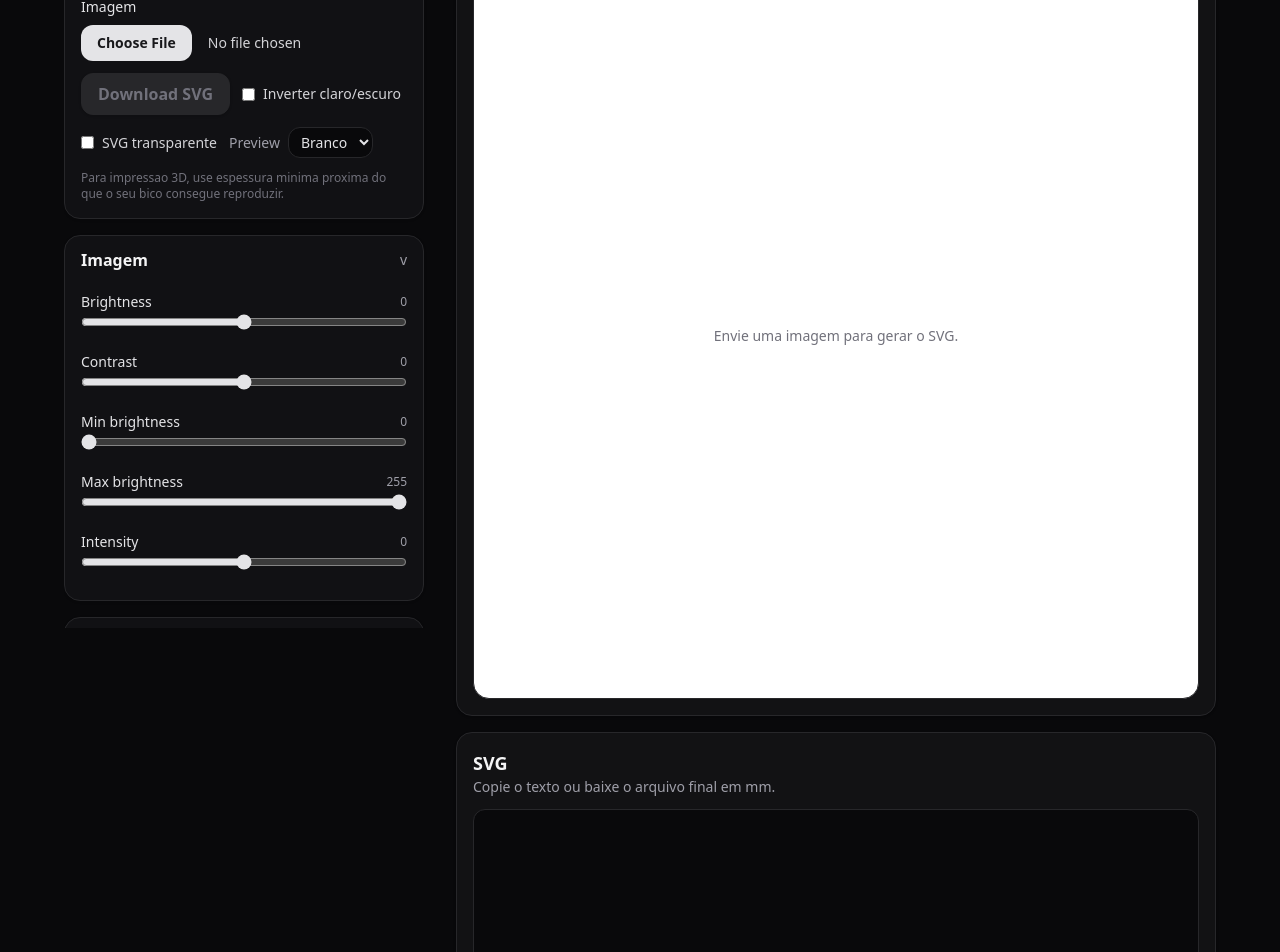
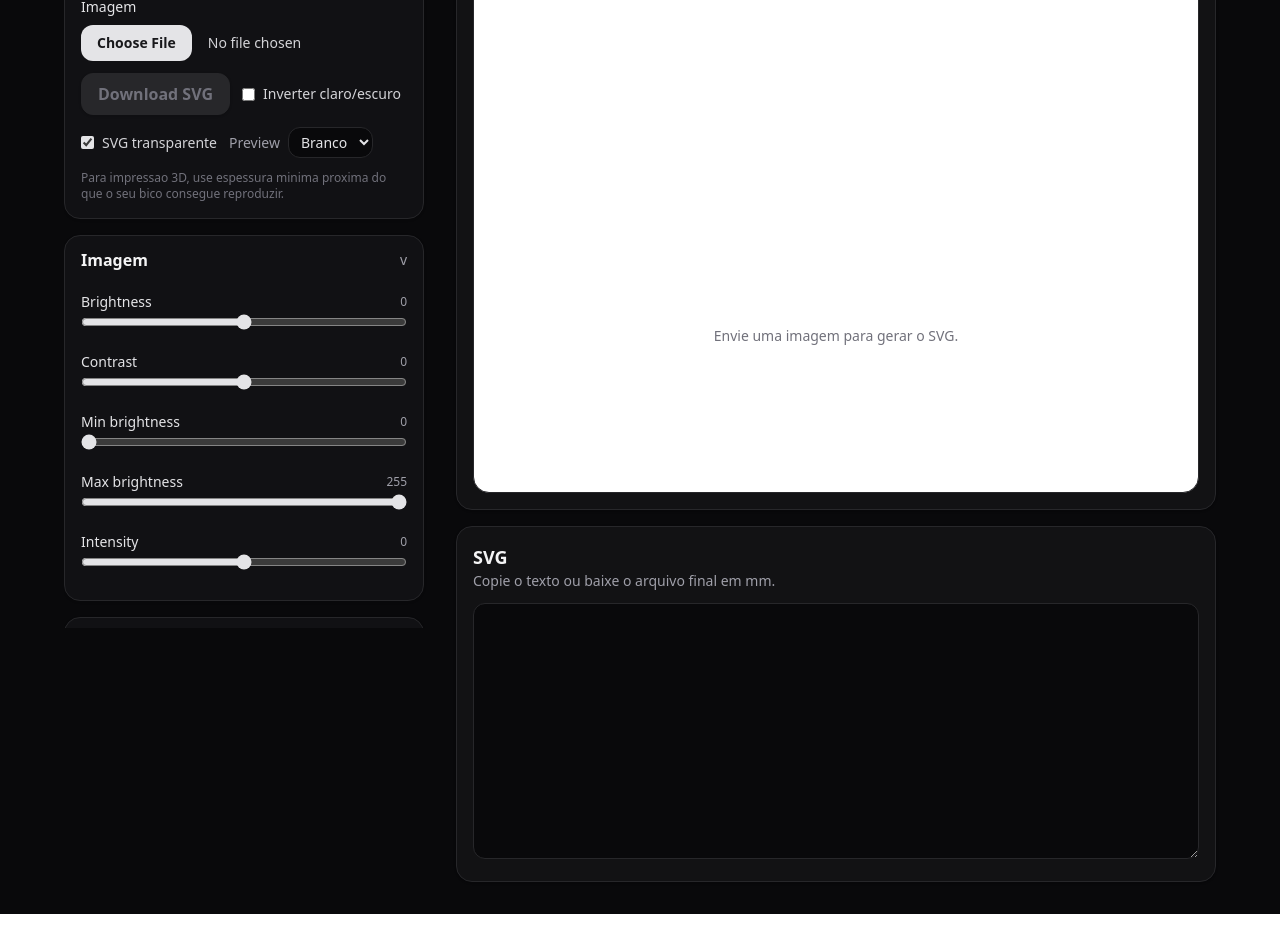
Before and after one commit to diehlstlflix/halftone, a React (Vite) app: page / in a window 1280 px wide. Shown: the part 140-1092 px from the top of the page. After the commit the page ends 1054 px from the top, so only its background shows below. Built offline with nearby package versions, Linux system fonts and the light colour scheme.

Commit message:
Fix: transparent SVG default, min thickness 0.8mm, pan/drag preview, responsive layout

```diff
--- a/src/App.jsx
+++ b/src/App.jsx
@@ -5,6 +5,8 @@ import {
   generateLineHalftoneSvg,
   getOutputHeightMm,
 } from "../core/line-halftone.js";
+
+const MIN_THICKNESS_MM = 0.8;
 
 function Section({ title, children, defaultOpen = true }) {
   return (
@@ -85,6 +87,8 @@ async function readImageDataFromFile(file, canvas) {
 
 export default function LineHalftoneApp() {
   const canvasRef = useRef(null);
+  const panStart = useRef(null);
+
   const [fileName, setFileName] = useState("");
   const [image, setImage] = useState(null);
   const [imageAspectRatio, setImageAspectRatio] = useState(1);
@@ -95,7 +99,7 @@ export default function LineHalftoneApp() {
   const [maxBrightness, setMaxBrightness] = useState(DEFAULT_GENERATION_OPTIONS.maxBrightness);
   const [angleDeg, setAngleDeg] = useState(DEFAULT_GENERATION_OPTIONS.angleDeg);
   const [lineSpacingMm, setLineSpacingMm] = useState(DEFAULT_GENERATION_OPTIONS.lineSpacingMm);
-  const [minThicknessMm, setMinThicknessMm] = useState(DEFAULT_GENERATION_OPTIONS.minThicknessMm);
+  const [minThicknessMm, setMinThicknessMm] = useState(MIN_THICKNESS_MM);
   const [maxThicknessMm, setMaxThicknessMm] = useState(DEFAULT_GENERATION_OPTIONS.maxThicknessMm);
   const [intensity, setIntensity] = useState(DEFAULT_GENERATION_OPTIONS.intensity);
   const [gamma, setGamma] = useState(DEFAULT_GENERATION_OPTIONS.gamma);
@@ -107,8 +111,11 @@ export default function LineHalftoneApp() {
   const [marginMm, setMarginMm] = useState(DEFAULT_GENERATION_OPTIONS.marginMm);
   const [simplifyMm, setSimplifyMm] = useState(DEFAULT_GENERATION_OPTIONS.simplifyMm);
   const [invert, setInvert] = useState(DEFAULT_GENERATION_OPTIONS.invert);
-  const [transparentSvg, setTransparentSvg] = useState(DEFAULT_GENERATION_OPTIONS.transparentSvg);
+  const [transparentSvg, setTransparentSvg] = useState(true);
   const [previewBackground, setPreviewBackground] = useState("white");
+
+  const [pan, setPan] = useState({ x: 0, y: 0 });
+  const [dragging, setDragging] = useState(false);
 
   const generationOptions = useMemo(
     () => ({
@@ -158,26 +165,22 @@ export default function LineHalftoneApp() {
   const deferredOptions = useDeferredValue(generationOptions);
   const svgText = useMemo(() => {
     if (!image) return "";
-    return generateLineHalftoneSvg({
-      image,
-      options: deferredOptions,
-    });
+    return generateLineHalftoneSvg({ image, options: deferredOptions });
   }, [deferredOptions, image]);
   const previewMarkup = useMemo(() => (svgText ? { __html: svgText } : null), [svgText]);
 
   async function onPickFile(event) {
     const file = event.target.files?.[0];
     if (!file || !canvasRef.current) return;
-
     setFileName(file.name);
     const loaded = await readImageDataFromFile(file, canvasRef.current);
     setImage(loaded);
     setImageAspectRatio(loaded.aspectRatio);
+    setPan({ x: 0, y: 0 });
   }
 
   function downloadSvg() {
     if (!svgText) return;
-
     const blob = new Blob([svgText], { type: "image/svg+xml;charset=utf-8" });
     const url = URL.createObjectURL(blob);
     const anchor = document.createElement("a");
@@ -189,6 +192,37 @@ export default function LineHalftoneApp() {
     URL.revokeObjectURL(url);
   }
 
+  function handlePreviewMouseDown(e) {
+    setDragging(true);
+    panStart.current = { x: e.clientX - pan.x, y: e.clientY - pan.y };
+    e.preventDefault();
+  }
+
+  function handlePreviewMouseMove(e) {
+    if (!dragging || !panStart.current) return;
+    setPan({ x: e.clientX - panStart.current.x, y: e.clientY - panStart.current.y });
+  }
+
+  function handlePreviewMouseUp() {
+    setDragging(false);
+  }
+
+  function handleTouchStart(e) {
+    const touch = e.touches[0];
+    setDragging(true);
+    panStart.current = { x: touch.clientX - pan.x, y: touch.clientY - pan.y };
+  }
+
+  function handleTouchMove(e) {
+    if (!dragging || !panStart.current) return;
+    const touch = e.touches[0];
+    setPan({ x: touch.clientX - panStart.current.x, y: touch.clientY - panStart.current.y });
+  }
+
+  function handleTouchEnd() {
+    setDragging(false);
+  }
+
   const previewClass =
     previewBackground === "white" ? "bg-white" : previewBackground === "gray" ? "bg-zinc-200" : "bg-zinc-950";
   const effectiveHeightMm = lockAspect ? Math.round(getOutputHeightMm(widthMm, imageAspectRatio)) : heightMm;
@@ -196,8 +230,10 @@ export default function LineHalftoneApp() {
   return (
     <div className="min-h-screen bg-zinc-950 p-4 text-zinc-100 md:p-8">
       <div className="mx-auto grid max-w-6xl grid-cols-1 gap-6 lg:grid-cols-3">
+
+        {/* Controls column */}
         <div className="lg:col-span-1">
-          <div className="space-y-4 lg:max-h-[calc(100vh-4rem)] lg:overflow-y-auto lg:pr-2">
+          <div className="space-y-4 lg:sticky lg:top-8 lg:max-h-[calc(100vh-4rem)] lg:overflow-y-auto lg:pr-2">
             <div className="rounded-2xl border border-zinc-800 bg-zinc-900/60 p-4 shadow">
               <div className="text-lg font-semibold">Line Halftone / Barcode Portrait</div>
               <div className="mt-1 text-sm text-zinc-400">
@@ -275,9 +311,9 @@ export default function LineHalftoneApp() {
             </Section>
 
             <Section title="Linhas" defaultOpen>
-              <div className="mt-2 flex items-center justify-between gap-2">
+              <div className="mt-2 flex flex-col gap-2 sm:flex-row sm:items-center sm:justify-between">
                 <div className="text-sm text-zinc-200">Presets de angulo</div>
-                <div className="flex gap-2">
+                <div className="flex flex-wrap gap-2">
                   <PresetButton label="0 deg" onClick={() => setAngleDeg(0)} />
                   <PresetButton label="45 deg" onClick={() => setAngleDeg(45)} />
                   <PresetButton label="90 deg" onClick={() => setAngleDeg(90)} />
@@ -293,16 +329,16 @@ export default function LineHalftoneApp() {
                 min={0.6}
                 max={6}
                 step={0.05}
-                fmt={(value) => value.toFixed(2)}
+                fmt={(v) => v.toFixed(2)}
               />
               <Slider
                 label="Min thickness (mm)"
                 value={minThicknessMm}
                 setValue={setMinThicknessMm}
-                min={0}
+                min={MIN_THICKNESS_MM}
                 max={2}
                 step={0.05}
-                fmt={(value) => value.toFixed(2)}
+                fmt={(v) => v.toFixed(2)}
               />
               <Slider
                 label="Max thickness (mm)"
@@ -311,7 +347,7 @@ export default function LineHalftoneApp() {
                 min={0.2}
                 max={8}
                 step={0.05}
-                fmt={(value) => value.toFixed(2)}
+                fmt={(v) => v.toFixed(2)}
               />
               <Slider
                 label="Gamma"
@@ -320,7 +356,7 @@ export default function LineHalftoneApp() {
                 min={0.2}
                 max={3}
                 step={0.05}
-                fmt={(value) => value.toFixed(2)}
+                fmt={(v) => v.toFixed(2)}
               />
               <Slider
                 label="Sampling (mm)"
@@ -329,7 +365,7 @@ export default function LineHalftoneApp() {
                 min={0.2}
                 max={3}
                 step={0.05}
-                fmt={(value) => value.toFixed(2)}
+                fmt={(v) => v.toFixed(2)}
               />
               <Slider label="Smoothing" value={smoothing} setValue={setSmoothing} min={0} max={10} />
             </Section>
@@ -357,7 +393,7 @@ export default function LineHalftoneApp() {
                 min={0}
                 max={20}
                 step={0.25}
-                fmt={(value) => value.toFixed(2)}
+                fmt={(v) => v.toFixed(2)}
               />
               <Slider
                 label="Simplify (mm)"
@@ -366,12 +402,13 @@ export default function LineHalftoneApp() {
                 min={0}
                 max={1}
                 step={0.01}
-                fmt={(value) => value.toFixed(2)}
+                fmt={(v) => v.toFixed(2)}
               />
             </Section>
           </div>
         </div>
 
+        {/* Preview column */}
         <div className="space-y-4 lg:col-span-2">
           <div className="rounded-2xl border border-zinc-800 bg-zinc-900/60 p-4 shadow">
             <div className="flex items-center justify-between">
@@ -384,8 +421,27 @@ export default function LineHalftoneApp() {
               </div>
             </div>
 
-            <div className={`mt-4 overflow-hidden rounded-2xl border border-zinc-800 ${previewClass}`}>
-              <div className="grid w-full place-items-center" style={{ aspectRatio: `${widthMm}/${effectiveHeightMm}` }}>
+            <div
+              className={`mt-4 overflow-hidden rounded-2xl border border-zinc-800 ${previewClass} select-none ${
+                dragging ? "cursor-grabbing" : "cursor-grab"
+              }`}
+              style={{ maxHeight: "65vh" }}
+              onMouseDown={handlePreviewMouseDown}
+              onMouseMove={handlePreviewMouseMove}
+              onMouseUp={handlePreviewMouseUp}
+              onMouseLeave={handlePreviewMouseUp}
+              onTouchStart={handleTouchStart}
+              onTouchMove={handleTouchMove}
+              onTouchEnd={handleTouchEnd}
+            >
+              <div
+                className="grid w-full place-items-center"
+                style={{
+                  aspectRatio: `${widthMm}/${effectiveHeightMm}`,
+                  transform: `translate(${pan.x}px, ${pan.y}px)`,
+                  willChange: "transform",
+                }}
+              >
                 {previewMarkup ? (
                   <div className="h-full w-full" dangerouslySetInnerHTML={previewMarkup} />
                 ) : (
@@ -393,6 +449,12 @@ export default function LineHalftoneApp() {
                 )}
               </div>
             </div>
+
+            {image && (
+              <div className="mt-2 text-xs text-zinc-600">
+                Arraste para mover o preview.
+              </div>
+            )}
           </div>
 
           <div className="rounded-2xl border border-zinc-800 bg-zinc-900/60 p-4 shadow">
```
